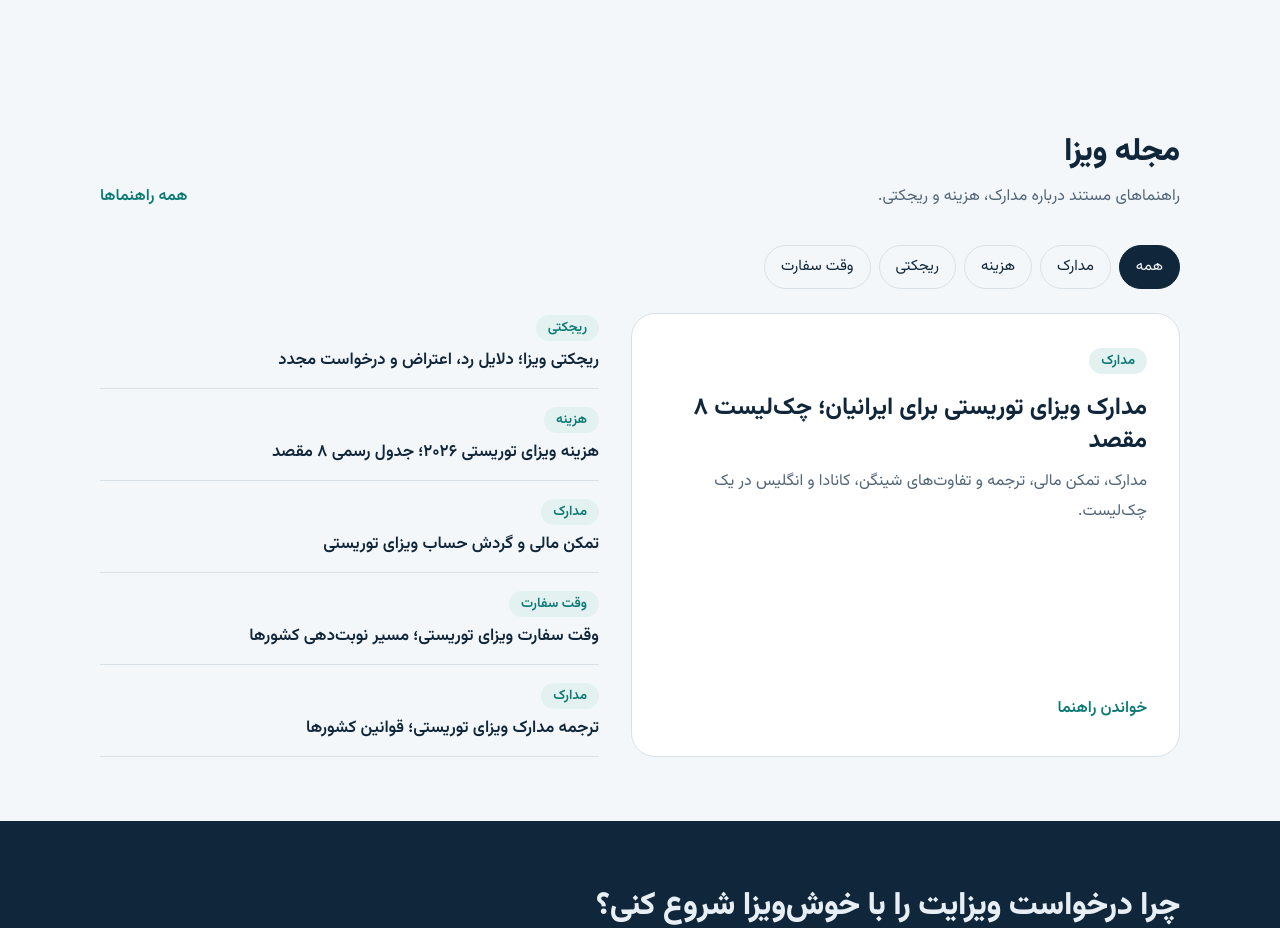
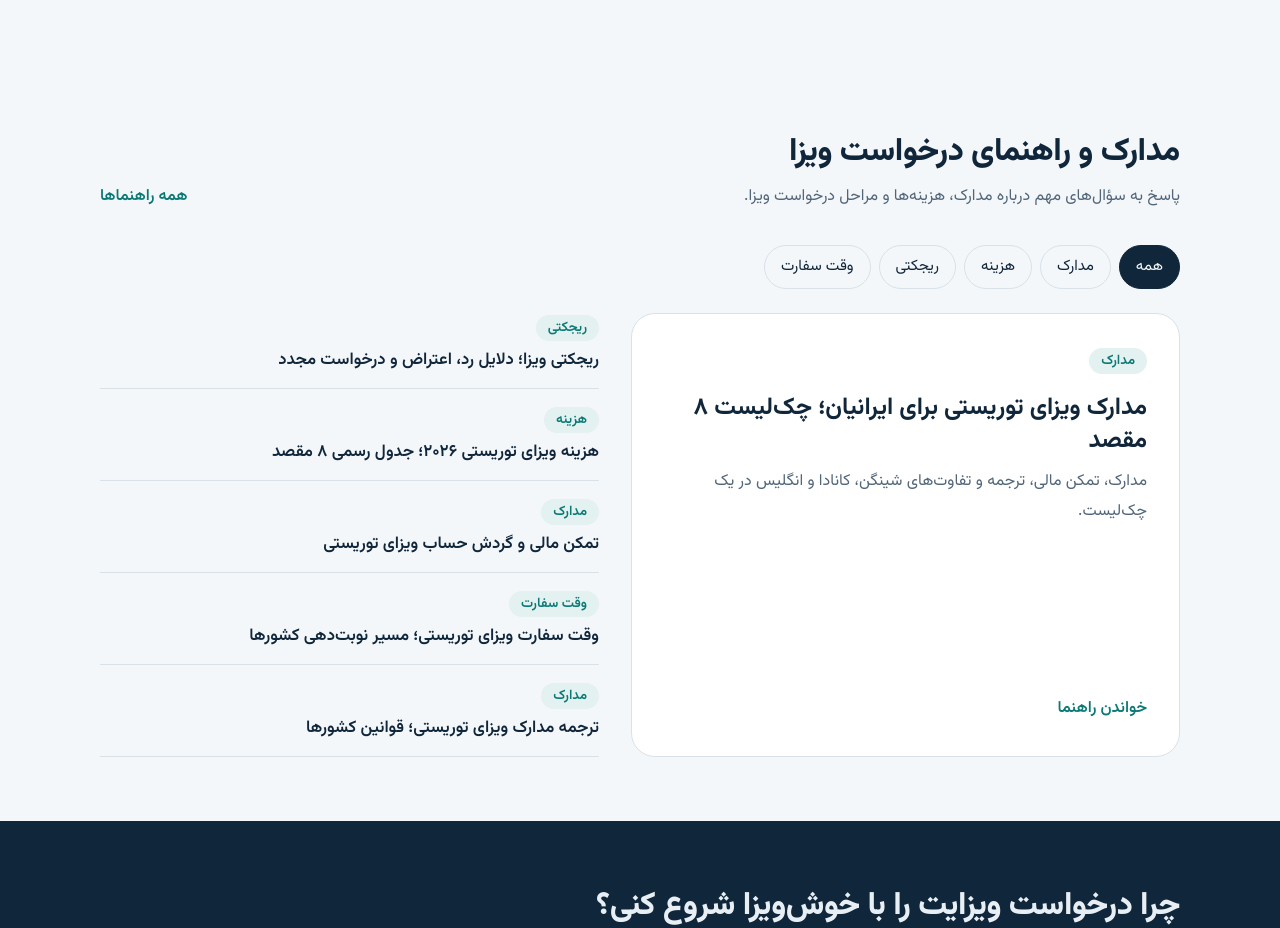
Before and after one commit to rahi62/khoshvisa, a Next.js app in the folder static-site/: page / in a window 1280 px wide. Shown: the part 1526-2454 px from the top of the page. Built offline with nearby package versions, Linux system fonts and the light colour scheme.

Commit message:
fix: remove editorial policy from SEO navigation and focus service conversion

```diff
--- a/static-site/components/home/JournalSection.tsx
+++ b/static-site/components/home/JournalSection.tsx
@@ -14,8 +14,8 @@ export default function JournalSection() {
       <div className="wrap">
         <div className="head">
           <div>
-            <h2 id="journal-title">مجله ویزا</h2>
-            <p className="muted">راهنماهای مستند درباره مدارک، هزینه و ریجکتی.</p>
+            <h2 id="journal-title">مدارک و راهنمای درخواست ویزا</h2>
+            <p className="muted">پاسخ به سؤال‌های مهم درباره مدارک، هزینه‌ها و مراحل درخواست ویزا.</p>
           </div>
           <Link className="more" href="/visa-guides/">همه راهنماها</Link>
         </div>
```
